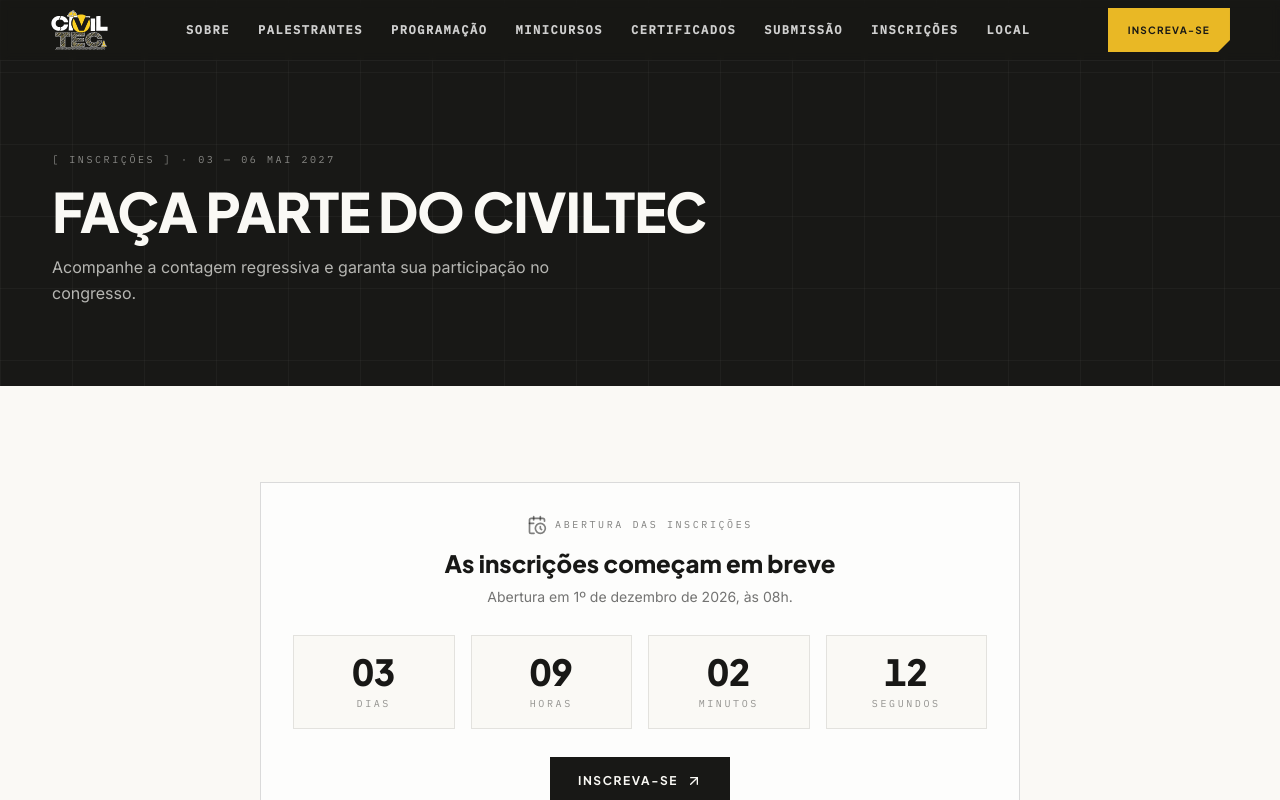
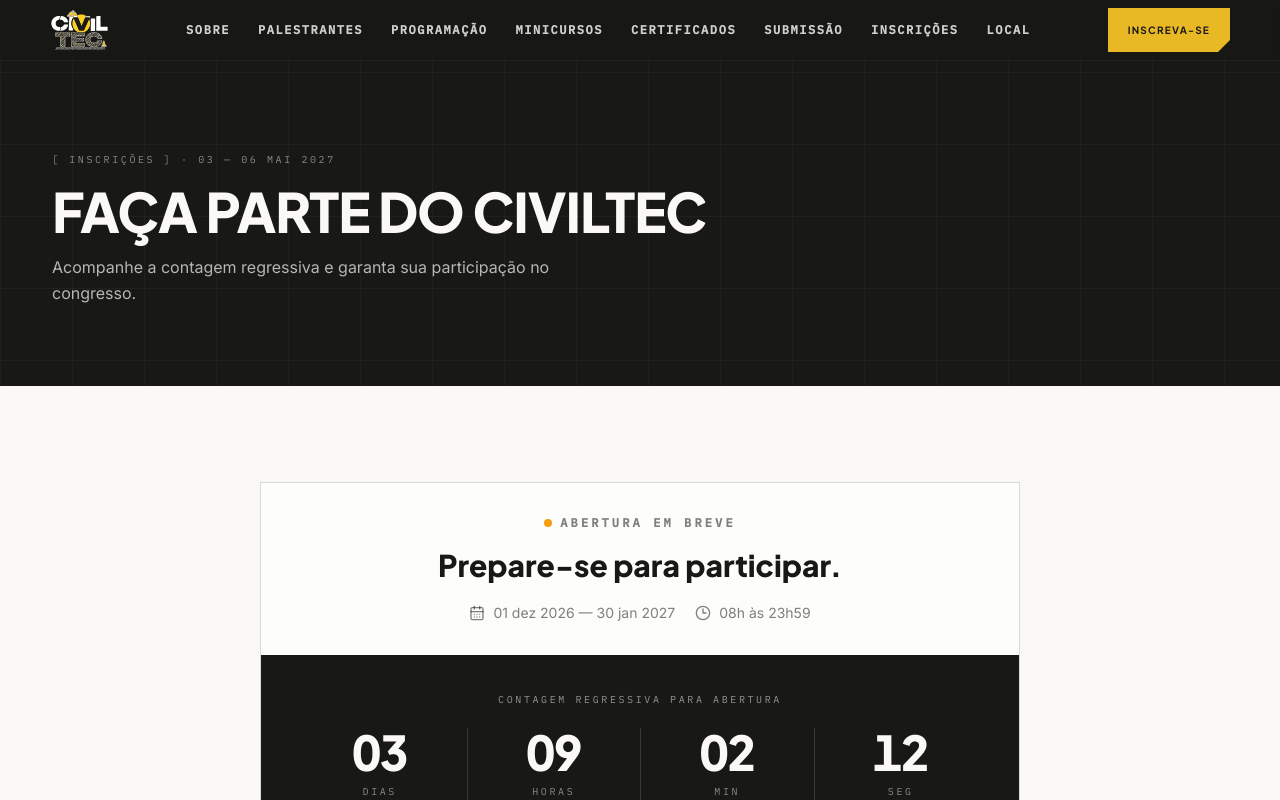
Before and after one commit to Dkalones/civil-tec, a React (Vite) app: page /inscricao in a window 1280 px wide. Shown: the top 800 px of the page. Built offline with nearby package versions, Linux system fonts and the light colour scheme.

Commit message:
Polish registration countdown and update Sympla link

```diff
--- a/src/components/site/RegistrationWindow.jsx
+++ b/src/components/site/RegistrationWindow.jsx
@@ -1,18 +1,17 @@
 import { useEffect, useState } from "react";
-import { ArrowUpRight, CalendarClock } from "lucide-react";
+import { ArrowUpRight, CalendarDays, Clock3 } from "lucide-react";
 
 const START = new Date("2026-12-01T08:00:00-03:00").getTime();
 const END = new Date("2027-01-30T23:59:00-03:00").getTime();
-const SYMPLA_URL = "https://www.sympla.com.br/evento/congresso-regional-de-engenharia-civil-tecnologia-inovacao-e-solucoes-para-o-amanha/3659414?_gl=1*w5b3g4*_gcl_au*MTA2NzIyNzYxMS4xNzk1ODI4MjI2*_ga*MjAyMzU1NTQ4MS4xNzk1ODI4MjI2*_ga_KXH10SQTZF*czE3OTU4MjgyMjYkbzEkZzEkdDE3OTU4MzA1NjIkajMwJGwwJGgxNjg2MjU1MDc.";
+const SYMPLA_URL = "https://www.sympla.com.br/evento/congresso-regional-de-engenharia-civil-tecnologia-inovacao-e-solucoes-para-o-amanha/3659414?share_id=copiarlink";
 
-function getTimeLeft(now) {
-  const target = now < START ? START : END;
-  const distance = Math.max(0, target - now);
+function getTimeLeft(distance) {
+  const remaining = Math.max(0, distance);
   return {
-    days: Math.floor(distance / 86400000),
-    hours: Math.floor((distance % 86400000) / 3600000),
-    minutes: Math.floor((distance % 3600000) / 60000),
-    seconds: Math.floor((distance % 60000) / 1000),
+    days: Math.floor(remaining / 86400000),
+    hours: Math.floor((remaining % 86400000) / 3600000),
+    minutes: Math.floor((remaining % 3600000) / 60000),
+    seconds: Math.floor((remaining % 60000) / 1000),
   };
 }
 
@@ -29,57 +28,99 @@ export default function RegistrationWindow({ compact = false }) {
   const isBefore = now < START;
   const isOpen = now >= START && now <= END;
   const isClosed = now > END;
-  const time = getTimeLeft(now);
+  const target = isBefore ? START : END;
+  const time = getTimeLeft(target - now);
+  const progress = Math.min(100, Math.max(0, ((now - START) / (END - START)) * 100));
+
+  const status = isBefore
+    ? "ABERTURA EM BREVE"
+    : isOpen
+      ? "INSCRIÇÕES ABERTAS"
+      : "PERÍODO ENCERRADO";
+
+  const headline = isBefore
+    ? "Prepare-se para participar."
+    : isOpen
+      ? "Sua vaga no CivilTec começa aqui."
+      : "As inscrições foram encerradas.";
 
   return (
-    <div className={`mx-auto w-full ${compact ? "max-w-3xl" : "max-w-[760px]"} border border-ink/15 bg-card p-6 sm:p-8`}>
-      <div className="flex items-center justify-center gap-2 text-ink/55">
-        <CalendarClock className="h-5 w-5" aria-hidden="true" />
-        <span className="label-mono text-xs uppercase tracking-[0.14em]">
-          {isBefore ? "Abertura das inscrições" : isOpen ? "Prazo para inscrição" : "Período encerrado"}
+    <div className={`mx-auto w-full overflow-hidden border border-ink/15 bg-card ${compact ? "max-w-3xl" : "max-w-[760px]"}`}>
+      <div className="px-5 py-7 sm:px-8 sm:py-8">
+        <div className="flex items-center justify-center gap-2">
+          <span className={`h-2 w-2 rounded-full ${isOpen ? "animate-pulse bg-emerald-500" : isClosed ? "bg-ink/30" : "bg-amber-500"}`} />
+          <span className="label-mono text-[10px] font-bold tracking-[0.18em] text-ink/55 sm:text-xs">
+            {status}
           </span>
         </div>
-      <h2 className="mt-3 text-center font-heading text-xl font-extrabold text-ink sm:text-2xl">
-        {isBefore ? "As inscrições começam em breve" : isOpen ? "Garanta sua vaga no CivilTec" : "Inscrições encerradas"}
+
+        <h2 className="mx-auto mt-4 max-w-xl text-center font-heading text-2xl font-extrabold leading-tight text-ink sm:text-3xl">
+          {headline}
         </h2>
-      <p className="mt-2 text-center text-sm text-ink/60">
-        {isBefore
-          ? "Abertura em 1º de dezembro de 2026, às 08h."
-          : isOpen
-            ? "Inscreva-se até 30 de janeiro de 2027, às 23h59."
-            : "O período de inscrições foi finalizado."}
+
+        <div className="mt-5 flex flex-wrap items-center justify-center gap-x-5 gap-y-2 text-xs text-ink/55 sm:text-sm">
+          <span className="inline-flex items-center gap-2">
+            <CalendarDays className="h-4 w-4" aria-hidden="true" />
+            01 dez 2026 — 30 jan 2027
+          </span>
+          <span className="inline-flex items-center gap-2">
+            <Clock3 className="h-4 w-4" aria-hidden="true" />
+            08h às 23h59
+          </span>
+        </div>
+      </div>
+
+      {!isClosed ? (
+        <div className="border-y border-ink/10 bg-ink px-4 py-7 text-ink-foreground sm:px-8 sm:py-9">
+          <p className="mb-5 text-center label-mono text-[9px] uppercase tracking-[0.2em] text-ink-foreground/55 sm:text-[10px]">
+            {isBefore ? "Contagem regressiva para abertura" : "Tempo restante para se inscrever"}
           </p>
-
-      {!isClosed && (
-        <div className="mt-7 grid grid-cols-4 gap-2 sm:gap-4" aria-live="off">
+          <div className="grid grid-cols-4 divide-x divide-ink-foreground/15" role="timer" aria-label={`${time.days} dias, ${time.hours} horas, ${time.minutes} minutos e ${time.seconds} segundos`}>
             {[
-            ["Dias", time.days],
-            ["Horas", time.hours],
-            ["Minutos", time.minutes],
-            ["Segundos", time.seconds],
+              ["DIAS", time.days],
+              ["HORAS", time.hours],
+              ["MIN", time.minutes],
+              ["SEG", time.seconds],
             ].map(([label, value]) => (
-            <div key={label} className="border border-ink/10 bg-background px-2 py-4 text-center">
-              <span className="block font-heading text-2xl font-extrabold tabular-nums text-ink sm:text-4xl">
+              <div key={label} className="min-w-0 px-1 text-center sm:px-3">
+                <span className="block font-heading text-3xl font-extrabold tabular-nums tracking-tight sm:text-5xl">
                   {pad(value)}
                 </span>
-              <span className="mt-1 block label-mono text-[9px] uppercase tracking-[0.12em] text-ink/45 sm:text-[10px]">
+                <span className="mt-2 block label-mono text-[8px] tracking-[0.16em] text-ink-foreground/50 sm:text-[10px]">
                   {label}
                 </span>
               </div>
             ))}
           </div>
+          {isOpen && (
+            <div className="mt-7">
+              <div className="mb-2 flex justify-between text-[9px] label-mono tracking-[0.12em] text-ink-foreground/50">
+                <span>PERÍODO DE INSCRIÇÃO</span>
+                <span>{Math.round(progress)}%</span>
+              </div>
+              <div className="h-1.5 overflow-hidden rounded-full bg-ink-foreground/15">
+                <div className="h-full rounded-full bg-ink-foreground transition-[width] duration-1000" style={{ width: `${progress}%` }} />
+              </div>
+            </div>
+          )}
+        </div>
+      ) : (
+        <div className="border-y border-ink/10 bg-background px-5 py-8 text-center">
+          <p className="text-sm text-ink/55">O prazo terminou em 30 de janeiro de 2027, às 23h59.</p>
+        </div>
       )}
 
-      <div className="mt-7 flex justify-center">
+      <div className="px-5 py-7 text-center sm:px-8">
         <a
           href={SYMPLA_URL}
           target="_blank"
           rel="noopener noreferrer"
-          className="inline-flex items-center gap-2 bg-ink px-7 py-4 font-heading text-xs font-bold uppercase tracking-[0.13em] text-ink-foreground transition hover:bg-ink/85"
+          className="group inline-flex w-full items-center justify-center gap-3 bg-ink px-7 py-4 font-heading text-xs font-bold uppercase tracking-[0.15em] text-ink-foreground transition hover:bg-ink/85 sm:w-auto sm:min-w-[260px]"
         >
-          {isClosed ? "Acessar página do evento" : "Inscreva-se"}
-          <ArrowUpRight className="h-4 w-4" aria-hidden="true" />
+          {isClosed ? "Acessar página do evento" : "Inscreva-se pelo Sympla"}
+          <ArrowUpRight className="h-4 w-4 transition-transform group-hover:-translate-y-0.5 group-hover:translate-x-0.5" aria-hidden="true" />
         </a>
+        <p className="mt-3 text-[10px] text-ink/40">Inscrição realizada na plataforma oficial Sympla.</p>
       </div>
     </div>
   );
```
Lines whose indentation alone changed are shown as unchanged.
